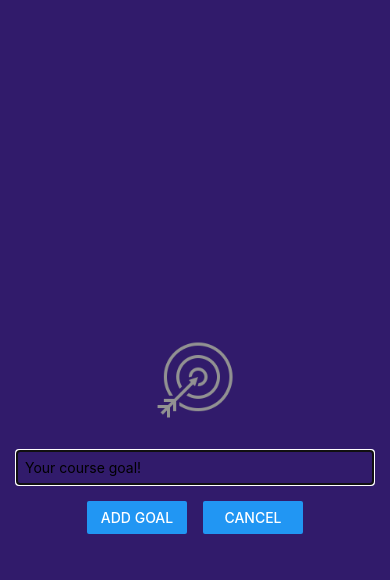
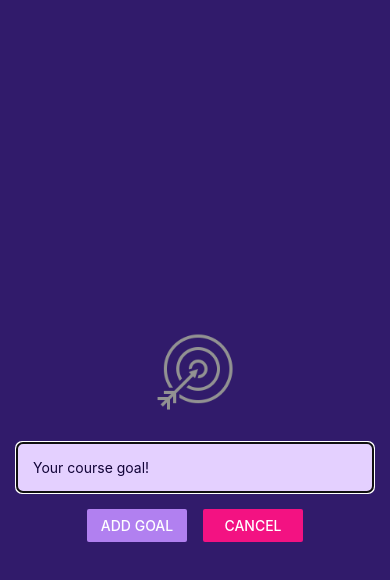
Before and after one commit to jcarroll1976/ReactNativeCourse, a React Native app: screen / in a window 390 px wide. Both pictures are taken after a click on the button "ADD NEW GOAL". Shown: the top 580 px of the page. Built offline with nearby package versions, Linux system fonts and the light colour scheme.

Commit message:
changed color of modal buttons and text input, increased text input size

```diff
--- a/components/GoalInput.js
+++ b/components/GoalInput.js
@@ -25,10 +25,10 @@
             />
             <View style={styles.buttonContainer}>
                 <View style={styles.button}>
-                    <Button title="Add Goal" onPress={addGoalHandler} />
+                    <Button title="Add Goal" onPress={addGoalHandler} color="#b180f0" />
                 </View>
                 <View style={styles.button}>
-                    <Button title="Cancel" onPress={props.onCancel} />
+                    <Button title="Cancel" onPress={props.onCancel} color="#f31282" />
                 </View>
             </View>
         </View>
@@ -54,9 +54,12 @@
   },
   textInput: {
     borderWidth: 1,
-    borderColor: '#cccccc',
+    borderColor: '#e4d0ff',
+    borderRadius: 6,
+    backgroundColor: '#e4d0ff',
+    color: '#120438',
     width: '100%',
-    padding: 8,
+    padding: 16,
   },
   buttonContainer: {
     flexDirection: 'row',
```
